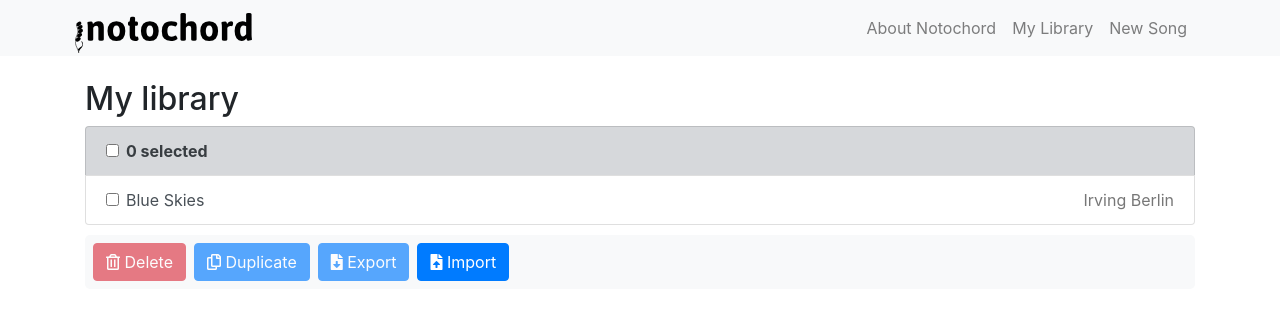
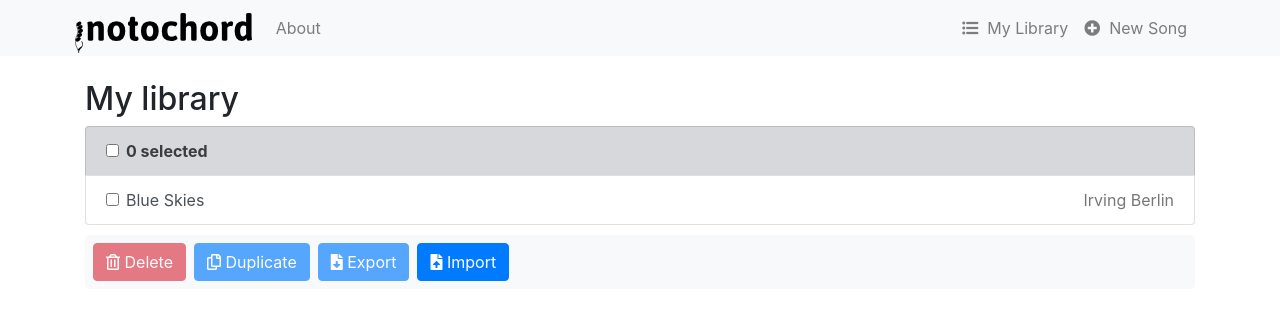
Before and after one commit to notochord/notochord.github.io, a React (Create React App) app: page /library in a window 1280 px wide. Shown: the top 320 px of the page. Built offline with nearby package versions, Linux system fonts and the light colour scheme.

Commit message:
nav icons

```diff
--- a/src/components/Navbar.js
+++ b/src/components/Navbar.js
@@ -1,5 +1,7 @@
 import React, { Component } from 'react';
 import * as bs from 'react-bootstrap';
+
+import FAIcon from './FAIcon.js';
 
 import logo from '../resources/wordmark-path.svg';
 
@@ -13,11 +15,18 @@ export default class Navbar extends Component {
           </bs.Navbar.Brand>
           <bs.Navbar.Toggle aria-controls="basic-navbar-nav" />
           <bs.Navbar.Collapse id="basic-navbar-nav">
-            <div className="mr-auto"></div>
+            <bs.Nav className="mr-auto">
+              <bs.Nav.Link href="/about">About</bs.Nav.Link>
+            </bs.Nav>
             <bs.Nav>
-              <bs.Nav.Link href="/about">About Notochord</bs.Nav.Link>
-              <bs.Nav.Link href="/library">My Library</bs.Nav.Link>
-              <bs.Nav.Link href="/editor">New Song</bs.Nav.Link>
+              <bs.Nav.Link href="/library">
+                <FAIcon fastyle="fas" icon="list-ul" />&nbsp;
+                My Library
+              </bs.Nav.Link>
+              <bs.Nav.Link href="/editor">
+                <FAIcon fastyle="fas" icon="plus-circle" />&nbsp;
+                New Song
+              </bs.Nav.Link>
             </bs.Nav>
           </bs.Navbar.Collapse>
         </bs.Container>
```
